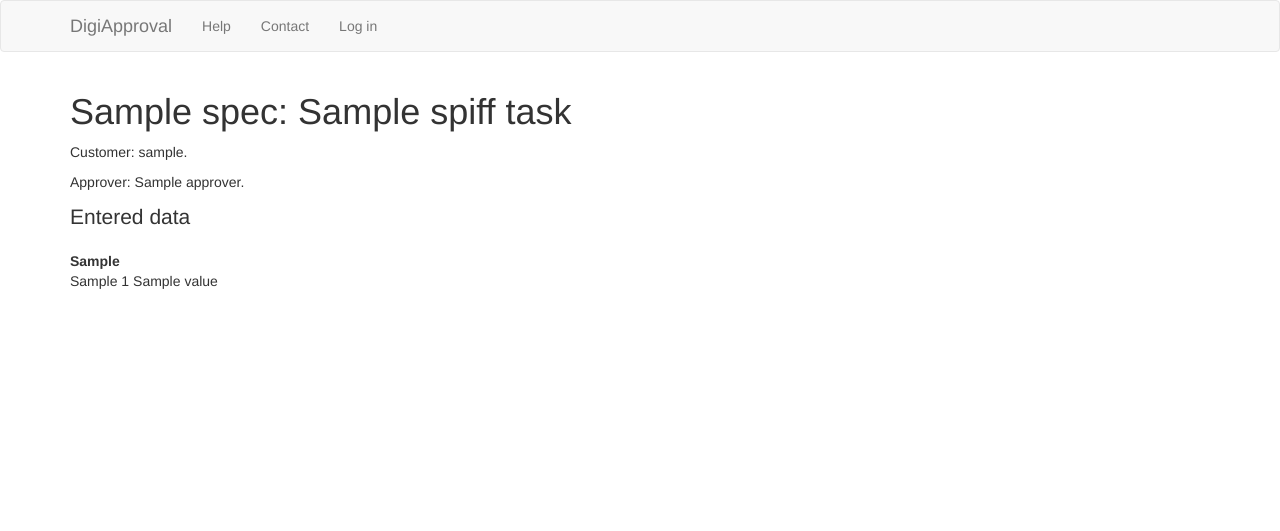
After one commit to tsujamin/digi-approval, a Django app: template src/digiapproval_project/digiapproval_project/apps/digiapproval/templates/digiapproval/view_task_data.html in a window 1280 px wide. The commit adds this page. Shown: the top 531 px of the page. Run offline with Django 3.2, Linux system fonts and the light colour scheme; the template is opened without the code that fills it: most values are stand-ins (such as "Sample title", 1, 10 or a date in 2020); parts of the project's set-up code (start-up, migrations or seed data) failed here and were passed over; some libraries are stand-ins or nearby versions.

Commit message:
Basic view_task_data

```diff
--- /dev/null
+++ b/src/digiapproval_project/digiapproval_project/apps/digiapproval/templates/digiapproval/view_task_data.html
@@ -0,0 +1,16 @@
+{% extends "digiapproval/page.tpl.html" %}
+{% block title %}{{task.workflow.spec.name}}: {{spiff_task.get_name}}{% endblock %}
+
+{% block content %}
+<p class="muted">Customer: {{task.workflow.customer.user.username}}.</p>
+<p class="muted">Approver: {{task.workflow.approver.get_full_name}}.</p>
+
+<p class="lead">Entered data</p>
+<dl>
+  {% for field in task.task.fields.items %}
+  <dt>{{field.0|title}}</dt>
+  <dd><emph>{{field.1.label}}</emph> {{field.1.value}}</dd>
+  {% endfor %}
+</dl>
+
+{% endblock content %}
--- a/src/digiapproval_project/digiapproval_project/apps/digiapproval/templates/digiapproval/view_workflow.html
+++ b/src/digiapproval_project/digiapproval_project/apps/digiapproval/templates/digiapproval/view_workflow.html
@@ -10,9 +10,13 @@
   <li><b>{{task.name}}</b> - {{task.state_name|title}}
   {% if task.actor %}
   - {{task.actor|title}}
-  {% if task.show_link %}
+  {% if task.show_task_link %}
   - <a href="{% url 'view_task' workflow.id task.uuid %}">View</a>
   {% endif %}
+  {% if task.show_data_link %}
+  - <a href="{% url 'view_task_data' task.uuid %}">View</a>
+  {% endif %}
+
   {% endif %}
   </li>
   {% endfor %}
--- a/src/digiapproval_project/digiapproval_project/apps/digiapproval/urls.py
+++ b/src/digiapproval_project/digiapproval_project/apps/digiapproval/urls.py
@@ -14,5 +14,6 @@ urlpatterns = patterns('',
     url(r'^delegator_worklist', views.delegator_worklist, name='delegator_worklist'),
     url(r'^view_workflow/(?P<workflow_id>\d+)$', views.view_workflow, name='view_workflow'),
     url(r'^new_workflow/(?P<workflowspec_id>\d+)$', views.new_workflow, name='new_workflow'),
-    url(r'^view_task/(?P<workflow_id>\d+)/(?P<task_uuid>.+)$', views.view_task, name='view_task')
+    url(r'^view_task/(?P<workflow_id>\d+)/(?P<task_uuid>.+)$', views.view_task, name='view_task'),
+    url(r'^view_task_data/(?P<task_uuid>.+)$', views.view_task_data, name='view_task_data')
 )
```
Also changed, not shown: src/digiapproval_project/digiapproval_project/apps/digiapproval/views.py (+27 -7 lines).
